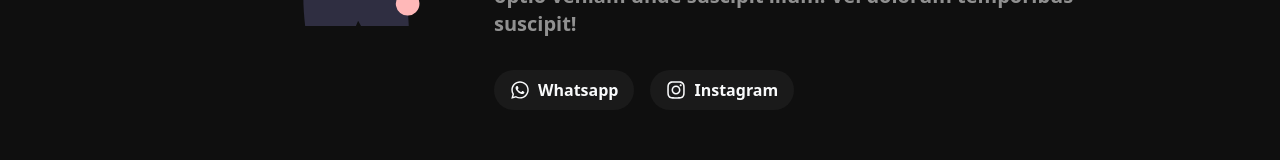
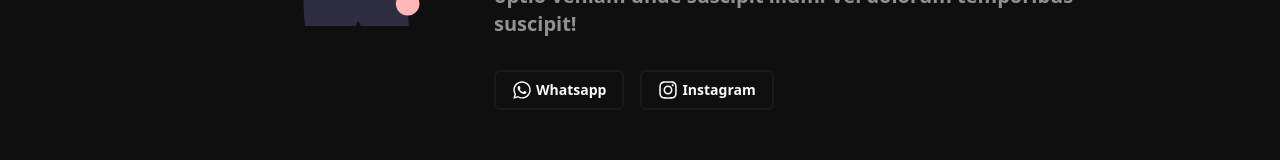
Before and after one commit to diogofernandoj/portfolio, a React (Vite) app: page / in a window 1280 px wide. Shown: the part 3322-3482 px from the top of the page. Built offline with nearby package versions, Linux system fonts and the light colour scheme; a web font is replaced by a local one.

Commit message:
feat: add animation to AboutSection

```diff
--- a/src/about/AboutSection.tsx
+++ b/src/about/AboutSection.tsx
@@ -1,8 +1,17 @@
+import { motion } from "framer-motion";
 import { FaInstagram, FaWhatsapp } from "react-icons/fa";
+import { fadeIn } from "@/animations/variants";
 
 const AboutSection = () => {
   return (
-    <div id="about" className="flex justify-center items-center my-12 p-5">
+    <motion.div
+      variants={fadeIn("up", 0.5)}
+      initial="hidden"
+      whileInView="show"
+      exit="hidden"
+      id="about"
+      className="flex justify-center items-center my-12 p-5"
+    >
       <div className="lg:flex-row lg:w-[70%] max-w-5xl flex flex-col items-center gap-12 w-[80%]">
         <img
           src="src/assets/images/guy-with-certificate.svg"
@@ -28,21 +37,21 @@ const AboutSection = () => {
             <a
               href="https://linkwhats.app/445301"
               target="blank"
-              className="w-max px-4 py-2 rounded-full bg-border flex items-center gap-2 font-semibold hover:opacity-75"
+              className="border-2 border-solid border-border px-4 py-2 rounded-md flex items-center gap-1 text-sm font-semibold transition hover:bg-border"
             >
               <FaWhatsapp size={20} /> Whatsapp
             </a>
             <a
               href="https://www.instagram.com/diogofernandoj"
               target="blank"
-              className="w-max px-4 py-2 rounded-full bg-border flex items-center gap-2 font-semibold hover:opacity-75"
+              className="border-2 border-solid border-border px-4 py-2 rounded-md flex items-center gap-1 text-sm font-semibold transition hover:bg-border"
             >
               <FaInstagram size={20} /> Instagram
             </a>
           </div>
         </div>
       </div>
-    </div>
+    </motion.div>
   );
 };
 
```
